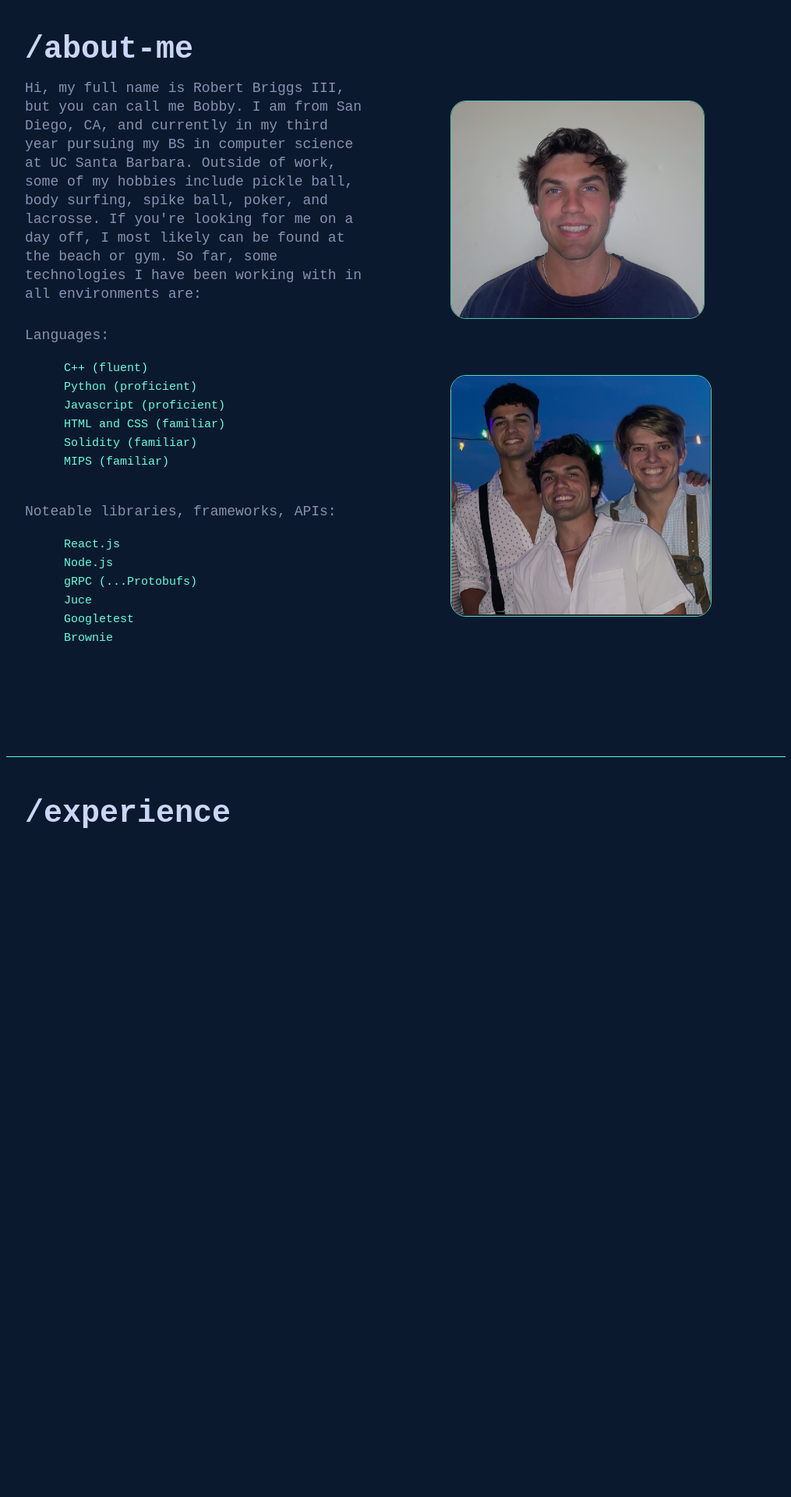
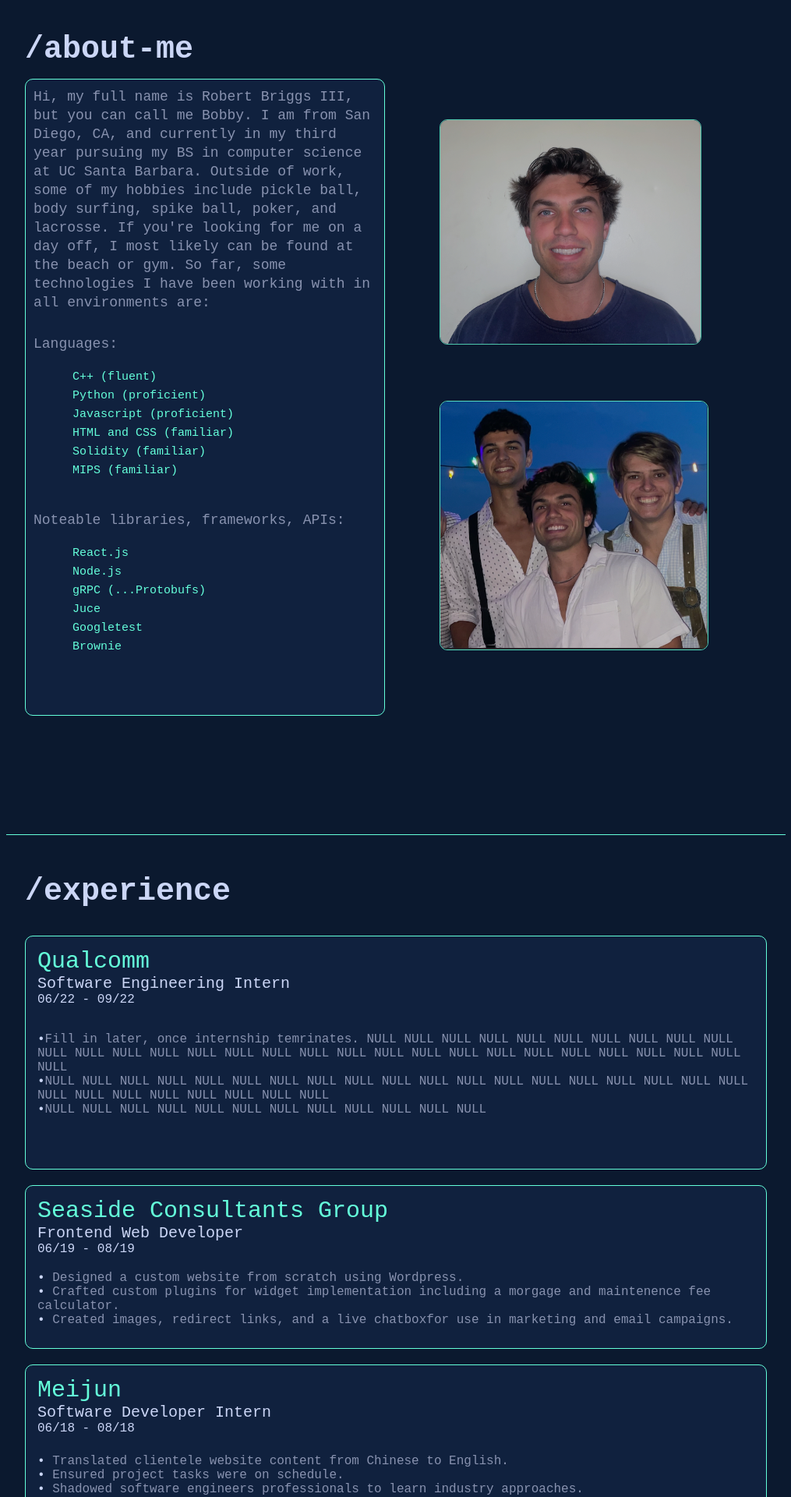
Before and after one commit to briggsrr/My-Website, a React (Create React App) app: page / in a window 1280 px wide. Shown: the part 1040-2960 px from the top of the page at 78% size, without its empty margins (132-1147 px from the left). Built offline with nearby package versions, Linux system fonts and the light colour scheme.

Commit message:
Upgraded: About-me section, added in experience section

```diff
--- a/src/components/AboutSection/AboutElements.js
+++ b/src/components/AboutSection/AboutElements.js
@@ -11,7 +11,7 @@ export const AboutContainer = styled.div`
 export const AboutWrapper = styled.div`
     display: grid;
     z-index: 1;
-    height: 900px;
+    height: 1000px;
     width: 100%;
     max-width: 1000px;
     margin-right:auto;
@@ -20,13 +20,17 @@ export const AboutWrapper = styled.div`
     // justify-content: center;
     border-top: .5px solid #64ffda;
 
-    @media screen and (max-width: 600px) {
-        height: 1000px;
+    @media screen and (max-width: 1000px) {
+        height: 1800px;
+
     }
 
-    @media screen and (max-width: 400px) {
-        height: 1200px;
+    @media screen and (max-width: 600px) {
+        height: 1700px;
+
     }
+
+
 
 
 `
@@ -42,23 +46,38 @@ padding-top: 50px;
 
 export const AboutRow = styled.div`
     display: grid;
-    grid-auto-columns: minmax(auto, 1fr);
+    //grid-auto-columns: minmax(auto, 1fr);
     align-items: center;
+    justify-content: center;
     grid-template-areas: "a b";
+
+    @media screen and (max-width: 1000px) {
+        grid-template-areas: "a"
+                            " b";
+    }
 
 
 `
 
 export const Column1 = styled.div`
-    padding-top: 15px;
+    display: flex;
+    margin-top: 15px;
     margin-bottom: 15px;
     grid-area: a;
     font-size: 22px;
     font-weight: 20;
 
+    border-radius: 10px;
+    border: 1px solid #64ffda;
+    background-color: #10213e;
+    margin-bottom: 70px;
+    justify-content: center;
+    max-width: 480px;
+
 `
 
 export const Column2 = styled.div`
+
     margin-bottom: 15px;
     padding: 0 15px;
     grid-area: b;
@@ -66,9 +85,13 @@ export const Column2 = styled.div`
 `
 
 export const TextWrapper = styled.div`
-    max-width: 580px;
-    padding-top: 0;
+    max-width: 480px;
+    padding-top: 10px;
     padding-bottom: 60px;
+    padding-left: 10px;
+    padding-right: 10px;
+
+
 
 `
 
@@ -80,7 +103,7 @@ export const Description = styled.p`
     color: #8892af;
     transition: 0.8s all ease;
 
-    @media screen and (max-width: 750px) {
+    /* @media screen and (max-width: 750px) {
         font-size: 14px;
         transition: 0.8s all ease;
     }
@@ -89,7 +112,7 @@ export const Description = styled.p`
     @media screen and (max-width: 400px) {
         font-size: 12px;
         transition: 0.8s all ease;
-    }
+    } */
 `
 
 export const List = styled.p`
@@ -100,7 +123,7 @@ export const List = styled.p`
     color: #64ffda;
     padding-bottom: 15px;
 
-    @media screen and (max-width: 750px) {
+    /* @media screen and (max-width: 750px) {
         font-size: 10px;
         transition: 0.8s all ease;
     }
@@ -109,17 +132,19 @@ export const List = styled.p`
     @media screen and (max-width: 400px) {
         font-size: 10px;
         transition: 0.8s all ease;
-    }
+    } */
 
 `
 
 export const ImgWrap = styled.div`
     max-width: 555px;
     height: 100%;
+    padding-top: 0px;
 
 `
 
 export const Img1 = styled.img`
+
     width: 73%;
     margin: 0px 0px 60px 55px;
     padding-right: 0;
@@ -131,7 +156,7 @@ export const Img1 = styled.img`
     //filter: opacity(85%);
     //filter: saturate(30%);
     //filter: sepia(60%);
-    border-radius: 20px;
+    border-radius: 10px;
     filter: brightness(90%);
     border: 1px solid #64ffda;
     opacity: 85%;
@@ -142,8 +167,7 @@ export const Img1 = styled.img`
 export const Img2 = styled.img`
     width: 75%;
     margin: 0px 0px 60px 55px;
-    padding-right: 0;
-    border-radius: 20px;
+    border-radius: 10px;
     opacity: 95%;
     border: 1px solid #64ffda;
     opacity: 85%;
--- a/src/components/CreationSection/CreationElements.js
+++ b/src/components/CreationSection/CreationElements.js
@@ -46,6 +46,7 @@ export const CreationHeader = styled.h1`
         //font-weight: 600;
         color: #cbd6f6;
         padding-top: 50px;
+
 
 `;
 
--- a/src/components/ExperienceSection/ExperienceElements.js
+++ b/src/components/ExperienceSection/ExperienceElements.js
@@ -4,6 +4,17 @@ export const ExperienceContainer = styled.div`
     color: #fff;
     background: #0b192f;
     padding-top: 80px;
+    height: 1000px;
+
+    @media screen and (max-width:550px) {
+        height: 1100px;
+
+    }
+
+    @media screen and (max-width:400px) {
+        height: 1200px;
+
+    }
 
 
 `;
@@ -11,7 +22,6 @@ export const ExperienceContainer = styled.div`
 export const ExperienceWrapper = styled.div`
     display: grid;
     z-index: 1;
-    height: 900px;
     width: 100%;
     max-width: 1000px;
     margin-right:auto;
@@ -24,10 +34,139 @@ export const ExperienceWrapper = styled.div`
 `;
 export const ExperienceHeader = styled.h1`
 
-margin-bottom: 24px;
+margin-bottom: 34px;
 font-size: 40px;
 //font-weight: 600;
 color: #cbd6f6;
 padding-top: 50px;
 
+
 `;
+
+export const WorkInstance = styled.div`
+
+
+`;
+
+export const JobTitle = styled.h2`
+    font-size: 30px;
+    color:  #64ffda;
+    font-weight: 20;
+
+
+
+`;
+
+export const RoleTitle = styled.h4`
+    color: #cbd6f6;
+    font-size: 20px;
+    font-weight: 20;
+
+
+
+
+`;
+
+export const RoleTime= styled.p`
+    padding-bottom: 25px;
+    color: #cbd6f6;
+
+    display: inline;
+    font-weight: 20;
+    //border-bottom: 2px solid black;
+
+
+
+
+
+`;
+
+export const RoleTasks= styled.p`
+    color: #8892af;
+
+
+
+`;
+
+export const RowTop = styled.div`
+
+    //justify-content: center;
+    width: 100%;
+    padding-top: 15px;
+    margin-bottom: 15px;
+    grid-area: a;
+    padding-left: 15px;
+
+
+`;
+
+export const RowBottom = styled.div`
+    margin-bottom: 15px;
+    grid-area: b;
+    padding-left: 15px;
+
+
+
+
+`;
+
+export const ExperienceRow = styled.div`
+    display: grid;
+    //grid-auto-columns: minmax(auto, 1fr);
+    grid-template-areas:
+            "a a a"
+            "b b b"
+            "b b b"
+            "b b b";
+
+    height: 300px;
+    border: 1px solid #64ffda;
+    border-radius: 10px;
+    background: #10213e;
+    margin-bottom: 20px;
+
+
+`;
+
+export const ExperienceRow2 = styled.div`
+    display: grid;
+    //grid-auto-columns: minmax(auto, 1fr);
+    grid-template-areas:
+            "a a a"
+            "b b b"
+            "b b b"
+            "b b b";
+
+    height: 210px;
+    border: 1px solid #64ffda;
+    border-radius: 10px;
+    background: #10213e;
+    margin-bottom: 20px;
+
+
+
+    @media screen and (max-width:650px) {
+        height: 250px;
+
+    }
+
+    @media screen and (max-width:550px) {
+        height: 300px;
+
+    }
+
+    @media screen and (max-width:400px) {
+        height: 350px;
+
+    }
+
+
+`;
+
+export const Colored = styled.div`
+    color: #cbd6f6;
+    display: inline;
+
+
+
+`;
--- a/src/components/ExperienceSection/index.js
+++ b/src/components/ExperienceSection/index.js
@@ -1,8 +1,20 @@
 import React from 'react'
+
 import {
     ExperienceContainer,
     ExperienceWrapper,
-    ExperienceHeader
+    ExperienceHeader,
+    WorkInstance,
+    JobTitle,
+    RoleTitle,
+    RoleTime,
+    RowTop,
+    RowBottom,
+    RoleTasks,
+    ExperienceRow,
+    ExperienceRow2,
+    Colored
+
 } from './ExperienceElements'
 const ExperienceSection = () => {
   return (
@@ -11,10 +23,97 @@ const ExperienceSection = () => {
         <ExperienceWrapper>
             <ExperienceHeader>
                 /experience
+            </ExperienceHeader>
 
-            </ExperienceHeader>
+
+            <ExperienceRow>
+              <RowTop>
+                <WorkInstance>
+                <JobTitle>
+                    Qualcomm
+                </JobTitle>
+                <RoleTitle>
+                    Software Engineering Intern
+                  </RoleTitle>
+                <RoleTime>
+                    06/22 - 09/22
+                </RoleTime>
+                </WorkInstance>
+                </RowTop>
+                <RowBottom>
+                  <RoleTasks>
+                  <Colored>&#8226;</Colored>
+                  Fill in later, once internship temrinates. NULL NULL NULL
+                      NULL NULL NULL  NULL NULL NULL  NULL NULL NULL  NULL NULL NULL
+                      NULL NULL NULL  NULL NULL NULL  NULL NULL NULL  NULL NULL NULL  NULL NULL NULL
+                    <br></br><Colored>&#8226;</Colored>
+                    NULL NULL NULL  NULL NULL NULL  NULL NULL NULL  NULL NULL NULL
+                    NULL NULL NULL  NULL NULL NULL  NULL NULL NULL  NULL NULL NULL  NULL NULL NULL
+                    <br></br><Colored>&#8226;</Colored>
+                    NULL NULL NULL  NULL NULL NULL  NULL NULL NULL  NULL NULL NULL
+                  </RoleTasks>
+                </RowBottom>
+               </ExperienceRow>
+
+
+
+
+               <ExperienceRow2>
+              <RowTop>
+                <WorkInstance>
+                <JobTitle>
+                    Seaside Consultants Group
+                </JobTitle>
+                <RoleTitle>
+                    Frontend Web Developer
+                  </RoleTitle>
+                <RoleTime>
+                    06/19 - 08/19
+                </RoleTime>
+                </WorkInstance>
+                </RowTop>
+                <RowBottom>
+                  <RoleTasks>
+                  <Colored>&#8226; </Colored>
+                  Designed a custom website from scratch using Wordpress.
+                    <br></br><Colored>&#8226; </Colored>
+                  Crafted custom plugins for widget implementation including a morgage and maintenence fee calculator.
+                    <br></br><Colored>&#8226; </Colored>
+                  Created images, redirect links, and a live chatboxfor use in marketing and email campaigns.
+                  </RoleTasks>
+                </RowBottom>
+               </ExperienceRow2>
+
+
+               <ExperienceRow2>
+              <RowTop>
+                <WorkInstance>
+                <JobTitle>
+                    Meijun
+                </JobTitle>
+                <RoleTitle>
+                    Software Developer Intern
+                  </RoleTitle>
+                <RoleTime>
+                    06/18 - 08/18
+                </RoleTime>
+                </WorkInstance>
+                </RowTop>
+                <RowBottom>
+                  <RoleTasks>
+                  <Colored>&#8226; </Colored>
+                   Translated clientele website content from Chinese to English.
+                    <br></br><Colored>&#8226; </Colored>
+                    Ensured project tasks were on schedule.
+                    <br></br><Colored>&#8226; </Colored>
+                    Shadowed software engineers professionals to learn industry approaches.
+                  </RoleTasks>
+                </RowBottom>
+               </ExperienceRow2>
+
+
+
         </ExperienceWrapper>
-
     </ExperienceContainer>
     </>
   )
```
